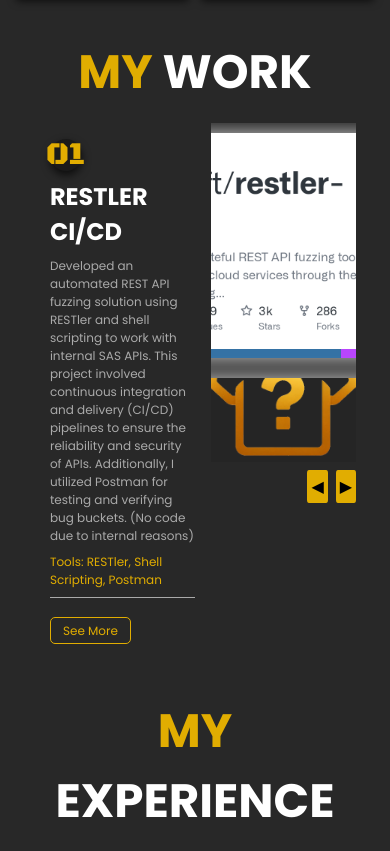
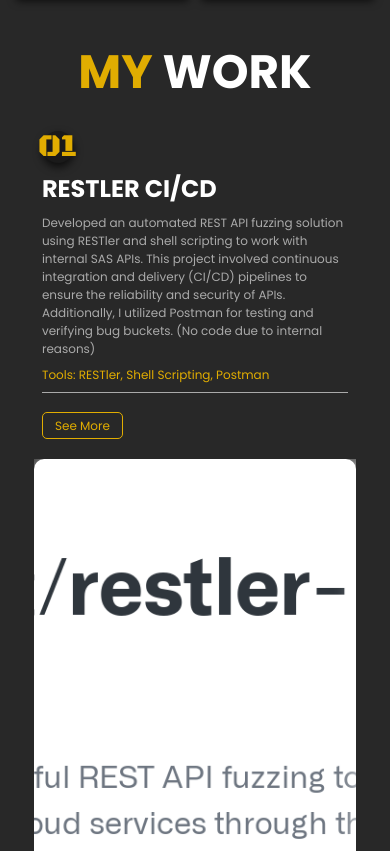
Before and after one commit to jbui02/jbui02.github.io, a plain HTML site: page index.html in a window 390 px wide. Shown: the part 2952-3803 px from the top of the page. Drawn offline with nearby package versions, Linux system fonts and the light colour scheme.

Commit message:
fix: update styles

```diff
--- a/css/style.css
+++ b/css/style.css
@@ -534,8 +534,6 @@ section {
     font-size: 1.2rem;
   }
 }
-
-
 .portfolio {
   text-align: center;
   position: relative;
@@ -630,8 +628,6 @@ section {
 
 .portfolio .box-container {
   display: flex;
-  flex-wrap: wrap;
-  justify-content: center;
   transition: transform 0.5s ease-in-out;
   width: 100%;
   height: 100%;
@@ -639,26 +635,12 @@ section {
 }
 
 .portfolio .box {
-  flex: 0 0 300px;
-  max-width: 300px;
-  margin: 10px;
-  position: relative;
+  flex: 0 0 100%;
+  max-width: 100%;
   box-sizing: border-box;
-  display: flex;
-  justify-content: center;
-  align-items: center;
-}
-
-.portfolio .box::before {
-  content: "";
-  display: block;
-  padding-top: 75%;
 }
 
 .portfolio .box img {
-  position: absolute;
-  top: 0;
-  left: 0;
   width: 100%;
   height: 100%;
   object-fit: cover;
@@ -666,7 +648,6 @@ section {
   box-shadow: 0 0 20px rgba(255, 255, 255, 0.8);
   box-sizing: border-box;
 }
-
 
 .portfolio .arrows {
   display: flex;
@@ -689,7 +670,25 @@ section {
 .portfolio .arrow:hover {
   background-color: #fff;
 }
+@media (max-width: 768px) {
+  .portfolio .main-frame {
+    flex-direction: column;
+    align-items: center;
+  }
 
+  .portfolio .details {
+    padding: 1rem;
+  }
+
+  .portfolio .image-frame {
+    margin-top: 2rem;
+    height: 45vh;
+  }
+
+  .portfolio .box img {
+    height: 100%;
+  }
+}
 
 .category-buttons {
   text-align: center;
@@ -728,6 +727,7 @@ section {
     margin: 0.5rem 0.5rem;
   }
 }
+
 
 
 .share a {
```
